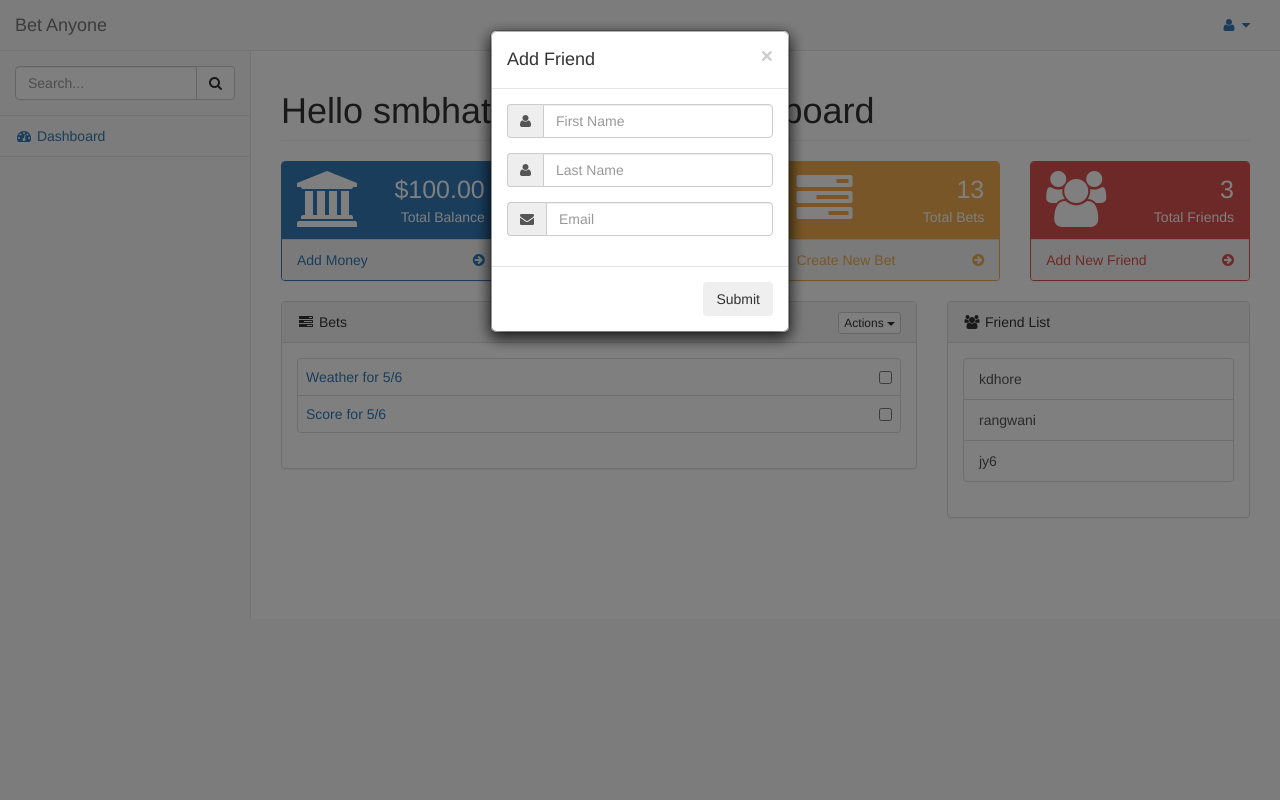
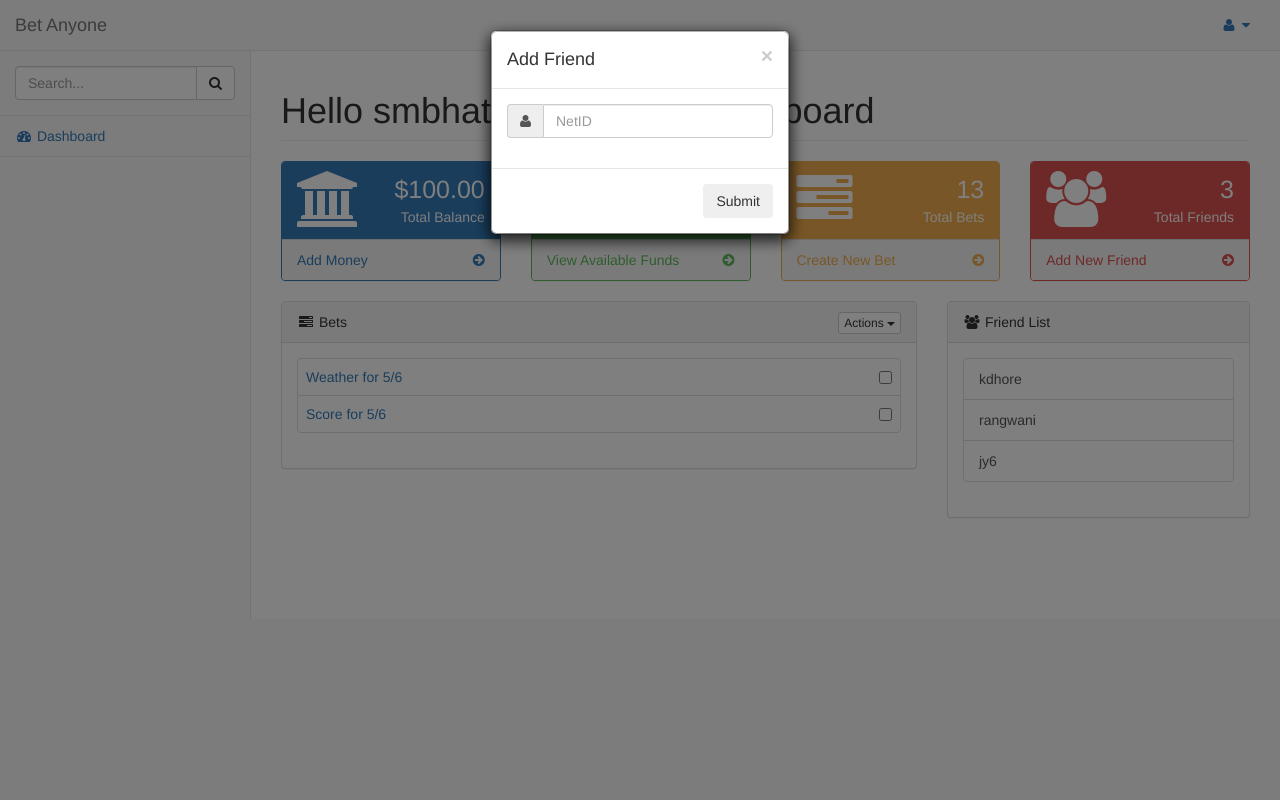
Before and after one commit to smbhat/BetAnyone, a Django app: page /dashboard/ in a window 1280 px wide, after a click on "Add New Friend". Run offline with Django 3.2, Linux system fonts and the light colour scheme; data comes from the database, SQL or seed files in the repository; some libraries are stand-ins or nearby versions.

Commit message:
left aligned bet page and netid only

```diff
--- a/bets/templates/bets/dashboard.html
+++ b/bets/templates/bets/dashboard.html
@@ -364,19 +364,7 @@
                                 <div class="form-group">
                                     <div class="input-group">
                                     <span class="input-group-addon"><i class="fa fa-user"></i></span>
-                                    <input id="first_name" type="text" class="form-control" placeholder="First Name" name="first_name"/>
-                                    </div>
-                              </div>
-                              <div class="form-group">
-                                    <div class="input-group">
-                                    <span class="input-group-addon"><i class="fa fa-user"></i></span>
-                                    <input id="last_name" type="text" class="form-control" placeholder="Last Name" name="last_name"/>
-                                    </div>
-                              </div>
-                                <div class="form-group">
-                                    <div class="input-group">
-                                    <span class="input-group-addon"><i class="fa fa-envelope"></i></span>
-                                    <input id="email1" type="text" class="form-control" placeholder="Email" name="email1" onchange="validateEmailAdd();"/>
+                                    <input id="netid" type="text" class="form-control" placeholder="NetID" name="netid"/>
                                     </div>
                               </div>
 
```
Also changed, not shown: bets/templates/bets/betpage.html (+6 -6 lines).
